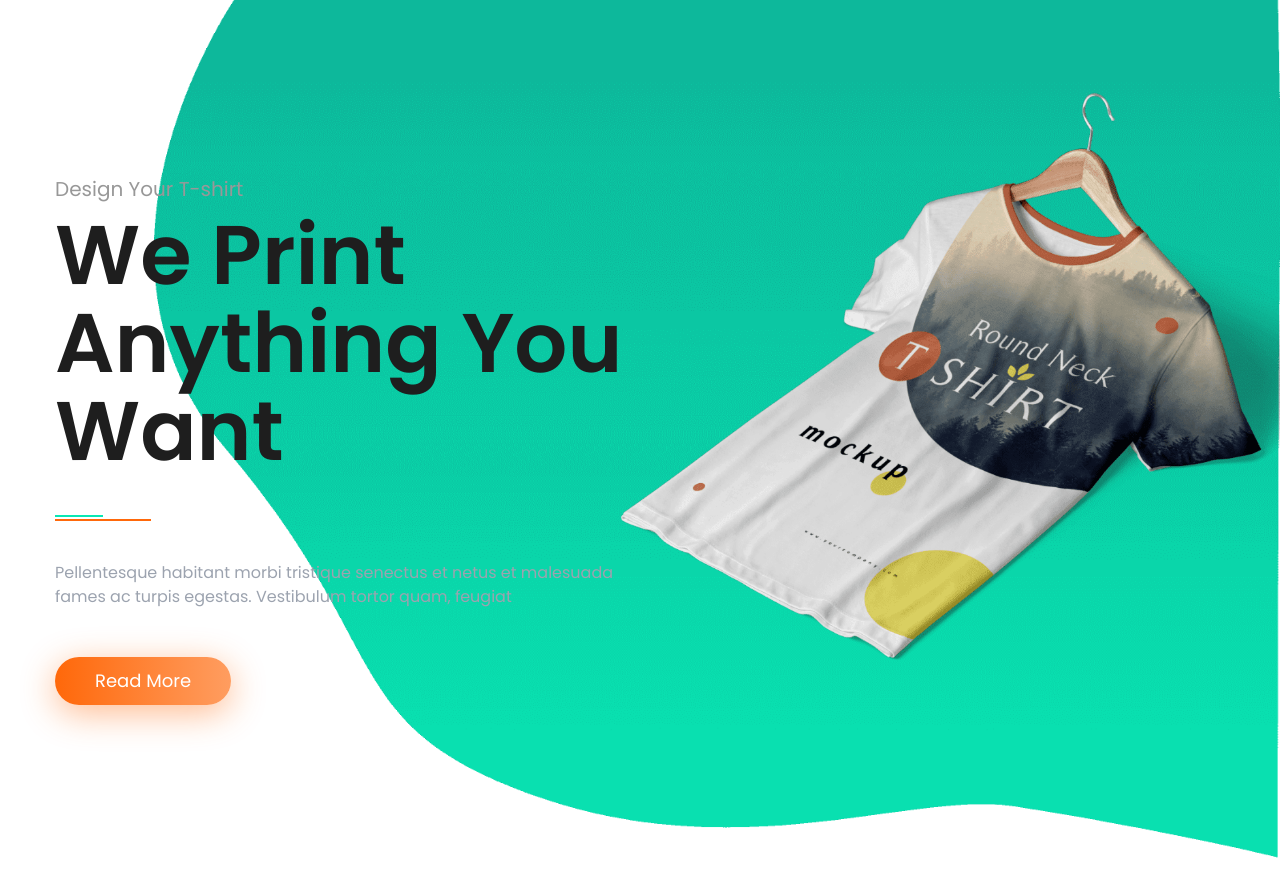
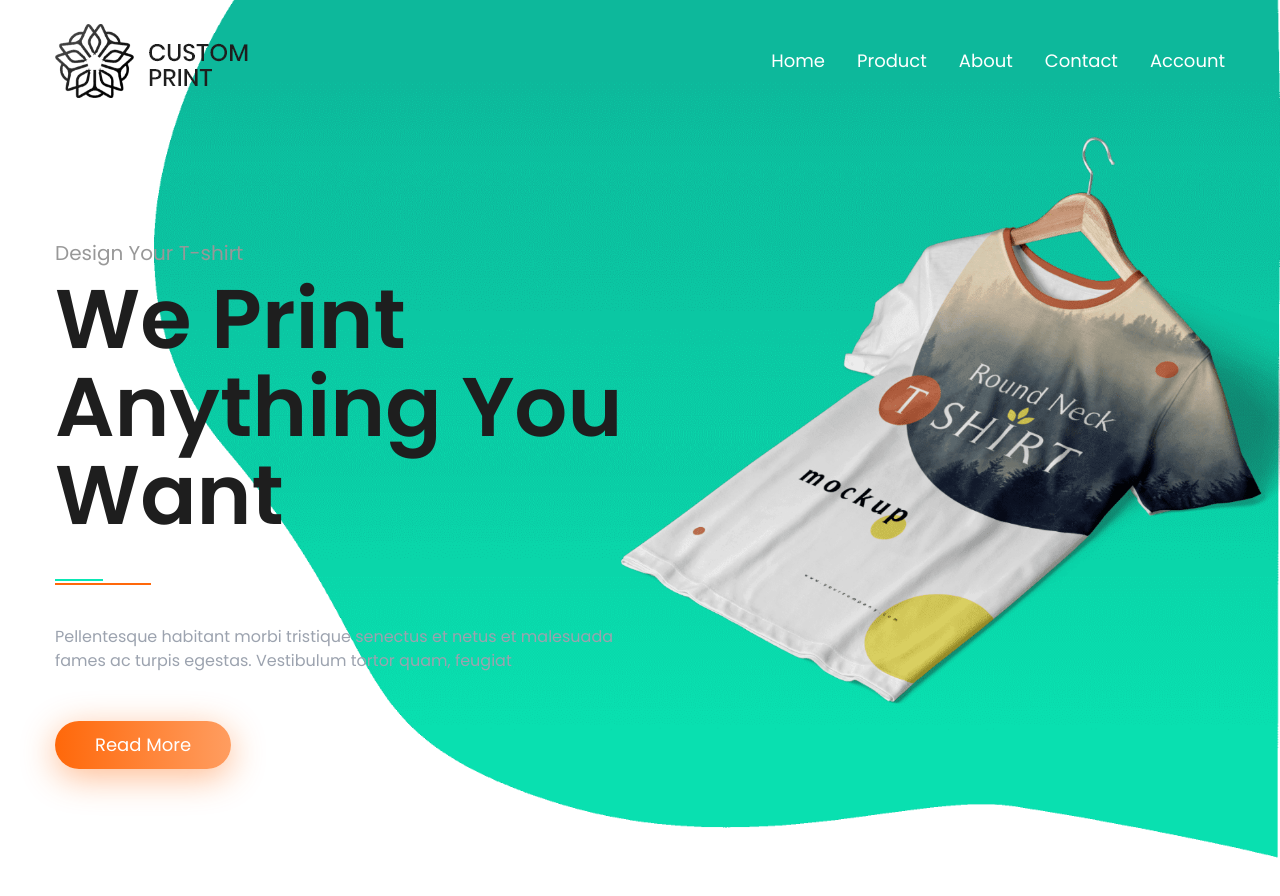
Before and after one commit to Gbemiga97/custom-print, a React (Create React App) app: page /#/ in a window 1280 px wide. Shown: the top 896 px of the page. Built offline with nearby package versions, Linux system fonts and the light colour scheme.

Commit message:
seventh commit

```diff
--- a/src/App.js
+++ b/src/App.js
@@ -1,14 +1,17 @@
 import { HashRouter, Route, Routes } from 'react-router-dom';
 import { Home } from './pages';
+import { Header } from './sections';
 
 
 function App() {
   return (
     <div className="overflow-hidden mx-auto max-w-[1400px]">
     <HashRouter>
+      <Header />
       <Routes>
         <Route path='/' element={<Home />} />
       </Routes>
+      <div className='h-[40000px]' />
     </HashRouter>
     </div>
   );
--- /dev/null
+++ b/src/components/DesktopNav.jsx
@@ -0,0 +1,22 @@
+import { NavLink } from "react-router-dom"
+import data from "../utils/data"
+
+const DesktopNav = () => {
+  return (
+    <nav>
+        <ul className="flex gap-x-8 text-white capitalize">
+            {
+                data.links.map(({name, path}, i) => (
+                    <li key={i}>
+                        <NavLink to={path}>
+                            {name}
+                        </NavLink>
+                    </li>
+                ))
+            }
+        </ul>
+    </nav>
+  )
+}
+
+export default DesktopNav
--- a/src/components/index.js
+++ b/src/components/index.js
@@ -1,7 +1,11 @@
 import Divider from "./Divider";
 import Button from "./Button";
+import DesktopNav from "./DesktopNav";
+
+
 
 export {
     Divider,
-    Button
+    Button,
+    DesktopNav
 }
--- a/src/index.css
+++ b/src/index.css
@@ -11,7 +11,7 @@
     @apply text-5xl xl:text-[5.2rem] font-semibold leading-[3rem] xl:leading-[5.5rem] text-[#1E1E1E]
   }
   .btn {
-    @apply px-10 h-12 rounded-full text-white transition-all duration-1000
+    @apply px-10 h-12 rounded-full text-white transition-all duration-300
   }
   .btn-primary {
     @apply bg-gradient-to-r from-[#0EB499] to-primary shadow-[0px_8px_30px_0px_rgba(10,217,172,0.45)]
--- /dev/null
+++ b/src/sections/Header.jsx
@@ -0,0 +1,40 @@
+import { useEffect, useState } from "react"
+import { DesktopNav } from "../components"
+import { images } from "../utils"
+
+
+
+
+const Header = () => {
+
+    const [header, setHeader] = useState(false)
+
+
+    useEffect(() => {
+        window.addEventListener('scroll', () => {
+            window.scrollY > 50 ? setHeader(true) : setHeader(false)
+        })
+    })
+
+
+  return (
+    <header className={`${header ? 'bg-[#161616]' : 'bg-transparent'}
+    fixed top-0 right-0 left-0 z-50 py-6 transition-all duration-300`}>
+        <div className="container mx-auto">
+            <div className="flex justify-between items-center">
+                {/* logo */}
+            <div>
+                <img src={images.Logo} alt="logo" />
+            </div>
+
+            {/* desktop Nav */}
+            <div className="hidden xl:flex">
+                <DesktopNav />
+            </div>
+            </div>
+        </div>
+    </header>
+  )
+}
+
+export default Header
--- a/src/sections/Hero.jsx
+++ b/src/sections/Hero.jsx
@@ -7,7 +7,7 @@ const Hero = () => {
     <section>
           {/* background image */}
           <div  className="bg-heroBg3 h-full bg-no-repeat bg-contain  bg-right absolute -top-[21rem] md:-top-[29rem]  xl:-top-1 bottom-0 left-0 right-0 ml-2  md:ml-36 xl:ml-0"  />
-        <div className="h-[110vh] relative  container mx-auto">
+        <div className="h-[110vh] relative  container mx-auto pt-32">
            {/* text & image */}
             <div className="flex flex-col-reverse justify-center md:flex-row xl:items-center md:pt-24 xl:pt-0  md:justify-between w-full h-full ">
                 {/* text */}
@@ -28,7 +28,7 @@ const Hero = () => {
 
                 {/* image */}
 
-                   <div className="absolute md:-right-[12rem] xl:-right-[15rem] top-9 xl:bottom-0 max-w-[43rem] xl:max-w-5xl">
+                   <div className="absolute md:-right-[12rem] xl:-right-[15rem] top-9 xl:top-20  max-w-[43rem] xl:max-w-5xl">
                    <img src={images.HeroShirt} alt="shirt" className="" />
                    </div>
             </div>
--- a/src/sections/index.js
+++ b/src/sections/index.js
@@ -1,7 +1,8 @@
 import Hero from "./Hero";
-
+import Header from "./Header";
 
 
 export {
-    Hero
+    Hero,
+    Header
 }
--- /dev/null
+++ b/src/utils/data.js
@@ -0,0 +1,34 @@
+
+
+
+const links = [
+    {
+        name: 'home',
+        path: '/'
+    },
+    {
+        name: 'product',
+        path: 'product'
+    },
+    {
+        name: 'about',
+        path: 'about'
+    },
+    {
+        name: 'contact',
+        path: 'contact'
+    },
+    {
+        name: 'account',
+        path: 'account'
+    },
+]
+
+
+
+const data = {
+    links
+}
+
+
+export default data
--- a/src/utils/images.js
+++ b/src/utils/images.js
@@ -1,9 +1,10 @@
 import HeroShirt from '../assets/hero/Hero-shirt.png'
-
+import Logo from '../assets/Logo.png'
 
 
 const images = {
-    HeroShirt
+    HeroShirt,
+    Logo
 }
 
 export default images
```
